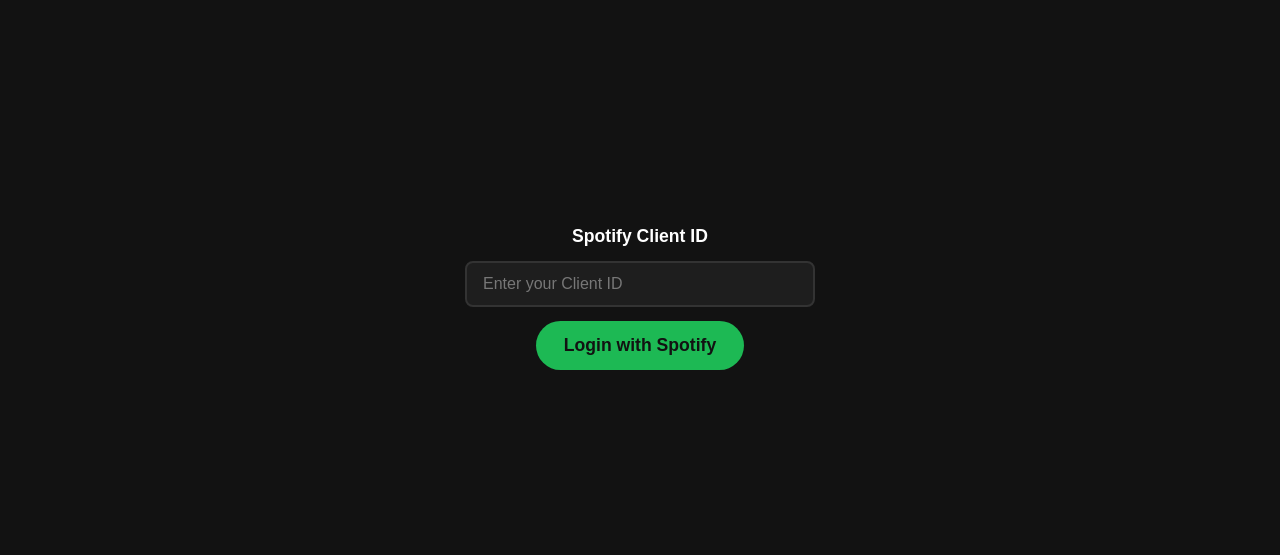
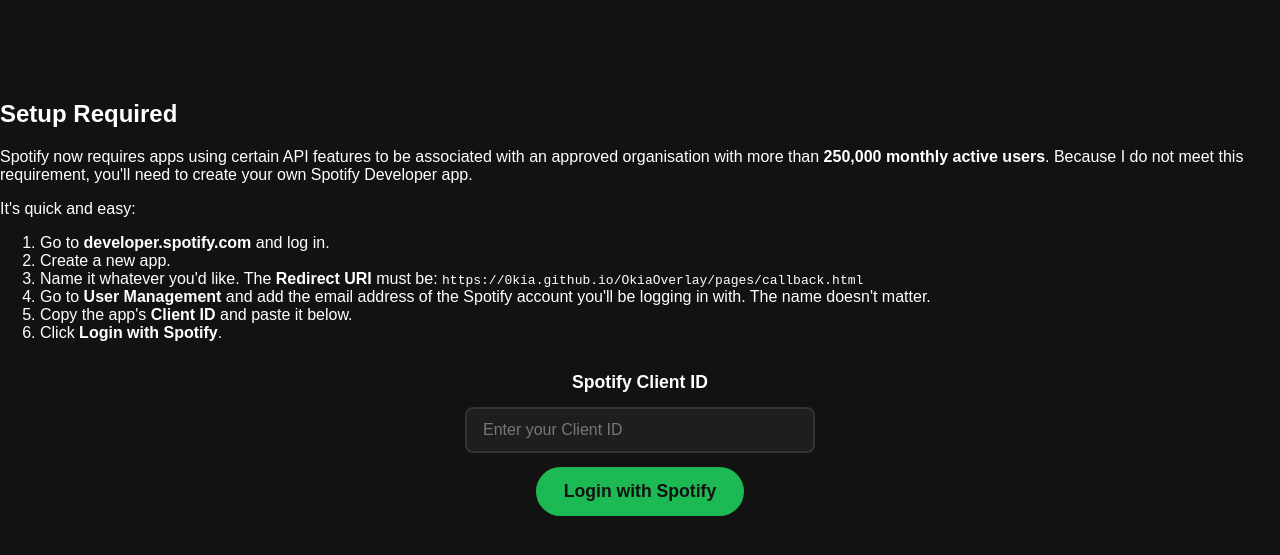
Before and after one commit to 0kia/GrokeSongOverlay, a plain HTML site: page index.html in a window 1280 px wide. Shown: the part 75-630 px from the top of the page. Drawn offline with Linux system fonts and the light colour scheme.

Commit message:
Update index.html

```diff
--- a/index.html
+++ b/index.html
@@ -8,6 +8,33 @@
   <body>
     <h1>okia's Overlay</h1>
     <div class="center">
+      <div class="setup-info">
+        <h2>Setup Required</h2>
+
+        <p>
+          Spotify now requires apps using certain API features to be associated
+          with an approved organisation with more than <strong>250,000 monthly
+          active users</strong>. Because I do not meet this
+          requirement, you'll need to create your own Spotify Developer app.
+        </p>
+
+        <p>It's quick and easy:</p>
+
+        <ol>
+          <li>Go to <strong>developer.spotify.com</strong> and log in.</li>
+          <li>Create a new app.</li>
+          <li>
+            Name it whatever you'd like. The <strong>Redirect URI</strong> must be:
+            <code>https://0kia.github.io/OkiaOverlay/pages/callback.html</code>
+          </li>
+          <li>
+            Go to <strong>User Management</strong> and add the email address of
+            the Spotify account you'll be logging in with. The name doesn't matter.
+          </li>
+          <li>Copy the app's <strong>Client ID</strong> and paste it below.</li>
+          <li>Click <strong>Login with Spotify</strong>.</li>
+        </ol>
+      </div>
       <label for="client-id">Spotify Client ID</label>
       <input
         type="text"
```
